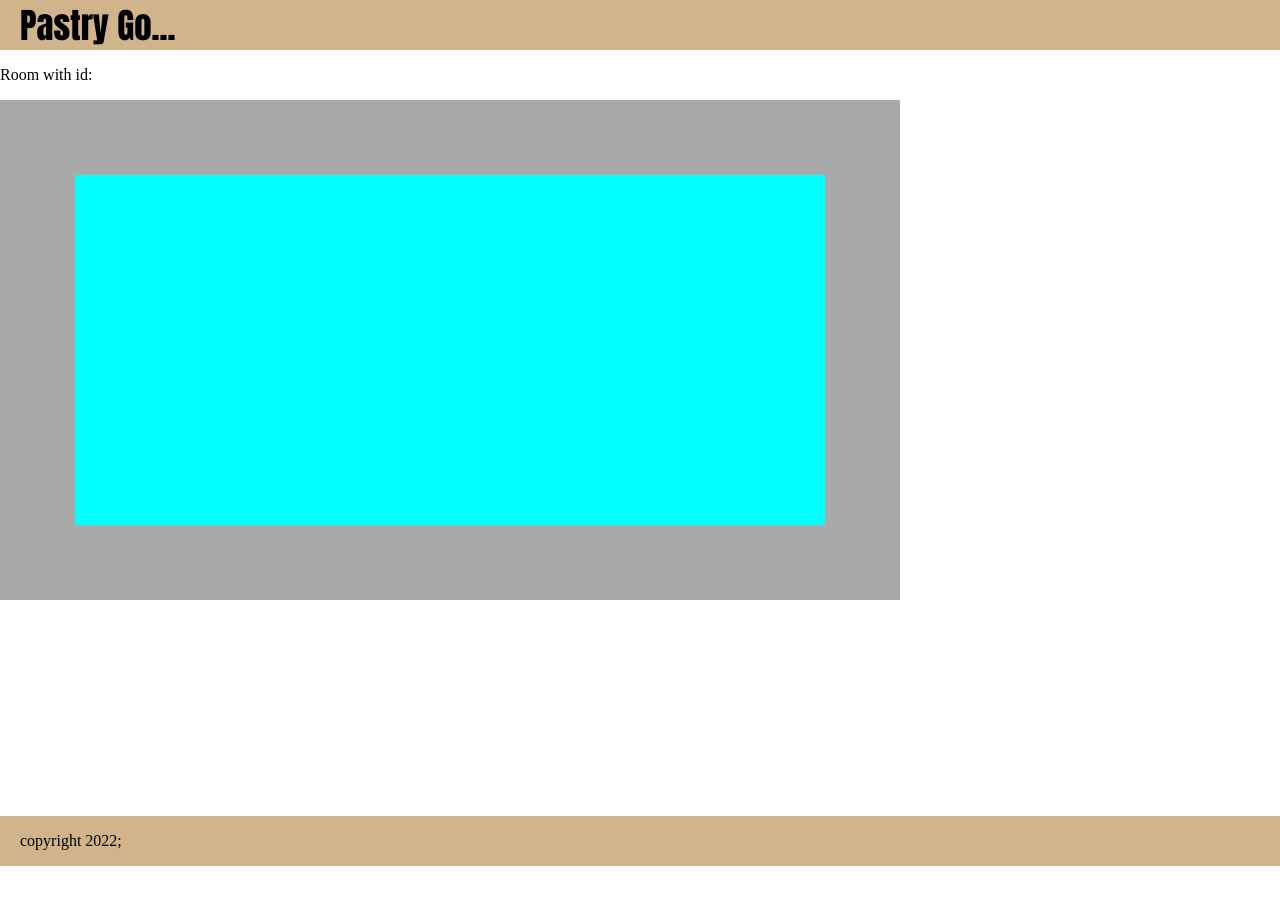
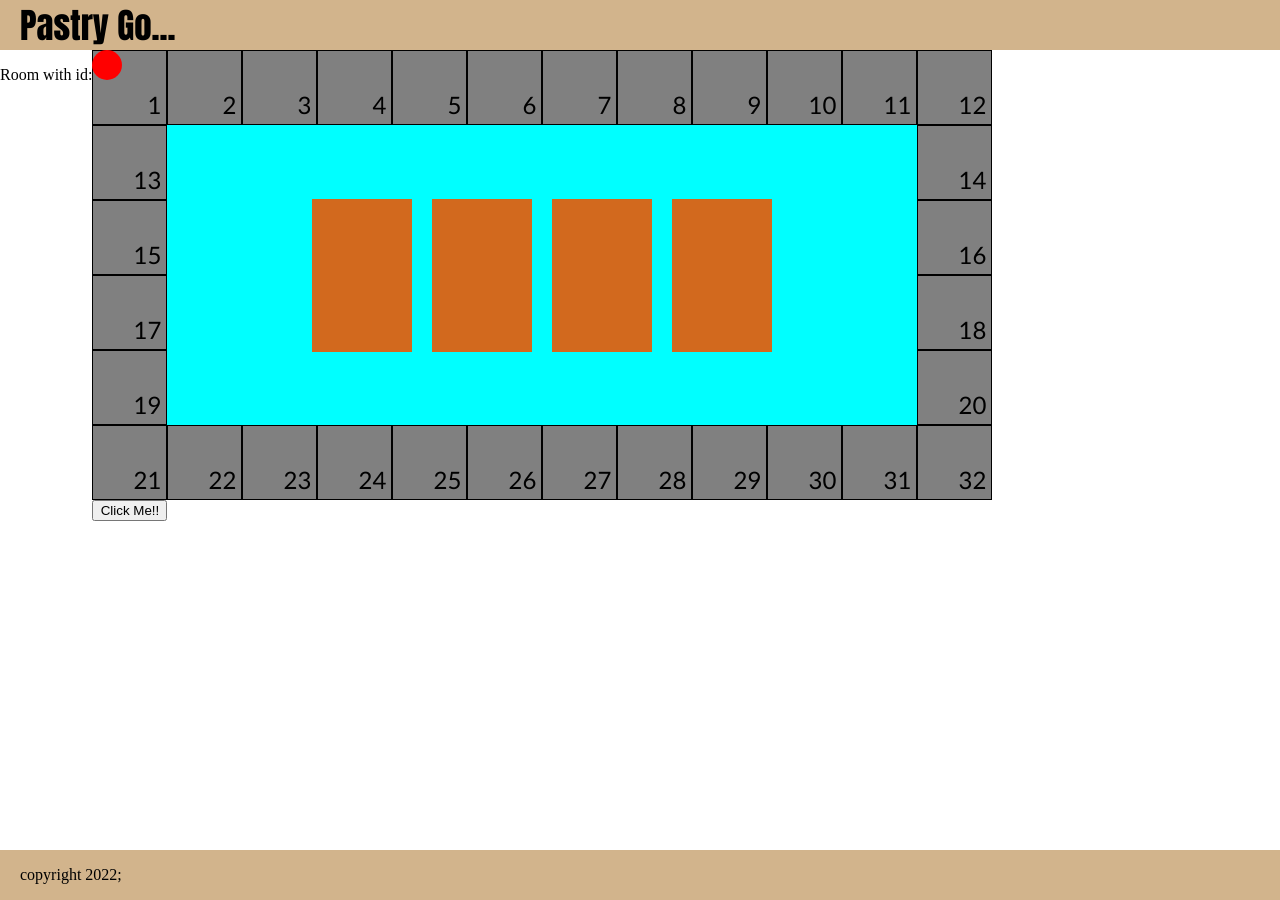
Before and after one commit to nkpe/pastry-go, a React (Create React App) app: page /room in a window 1280 px wide. Before the commit the page ends 866 px from the top, so only its background shows below. Built offline with nearby package versions, Linux system fonts and the light colour scheme.

Commit message:
player icon logic started

```diff
--- a/src/App.css
+++ b/src/App.css
@@ -1,3 +1,6 @@
 main {
-  height: calc(100vh - 50px);
+  height: 100vh;
+  width: 100%;
+  display: flex;
+  flex-direction: column;
 }
--- a/src/components/pages/game/GameBoard.css
+++ b/src/components/pages/game/GameBoard.css
@@ -1,11 +1,7 @@
 #game-board {
-    display: flex;
-    align-items: center;
-    justify-content: center;
-    height: 500px;
-    width: 900px;
-    background-color: darkgray;
-
+    display: grid;
+    grid-template-columns: repeat(12, 75px);
+    grid-template-rows: repeat(6, 75px);
 }
 
 #game-outer {
@@ -17,11 +13,47 @@
 }
 
 #game-inner {
-    height: 350px;
-    width: 750px;
+    grid-column-start: 2;
+    grid-row-start: 2;
+    grid-column-end: 12;
+    grid-row-end: 6;
+    display: flex;
+    row-gap: 20px;
+    column-gap: 20px;
     background-color: aqua;
+    align-items: center;
+    justify-content: center;
 }
 
-#player-icons {
+.game-card-placeholder {
+    height: 153px;
+    width: 100px;
+    background-color: chocolate;
+}
 
+.player-icons {
+    height: 30px;
+    width: 30px;
+    border-radius: 50%;
+    background-color: red;
+    position: absolute
 }
+
+.board-game-square {
+    display: flex;
+    height: 75px;
+    width: 75px;
+    background-color: grey;
+    border: black solid 1px;
+    justify-content: flex-end;
+    align-items: flex-end;
+    padding: 5px;
+    box-sizing: border-box;
+}
+
+.board-game-square h2 {
+    margin: 0;
+    height: fit-content;
+    font-family:'Gill Sans', 'Gill Sans MT', Calibri, 'Trebuchet MS', sans-serif;
+    font-weight: 100;
+}
--- a/src/components/pages/game/GameBoard.tsx
+++ b/src/components/pages/game/GameBoard.tsx
@@ -1,9 +1,17 @@
 import React, { useState } from 'react';
-
+import "./GameBoard.css";
 import PlayerIcons from "../game/PlayerIcons";
 function GameCardPlaceholder() {
     return (
         <div className="game-card-placeholder"></div>
+    )
+}
+
+function BoardSquare({id}: any) {
+    return (
+        <div id={id} className="board-game-square">
+            <h2>{id}</h2>
+        </div>
     )
 }
 
@@ -15,17 +23,37 @@ export default function GameBoard() {
 
     const [playerId, setPlayerId] = useState(generatePlayerId());
 
+    let squares: any = [];
+
+    const squareNumber = 32;
+    for (let i=0; i<squareNumber; i++) {
+        squares.push(<BoardSquare key={i} id={i+1}/>);
+    }
+    let x = 0;
+    let y = 0;
+    const playerMove = () => {
+        const currentPlayer: any = document.getElementById(playerId as any);
+        currentPlayer.style.transform = `translate(${x * 75}px, ${y * 75}px)`;
+        if (x < 11) {
+            x++;
+        } else {
+            y++
+        }
+
+        console.log("click working")
+    }
+
     return (
         <div id="game-board">
-            <div id="game-outer">
-                <PlayerIcons playerId={playerId} />
-                <div id="game-inner">
-                    <GameCardPlaceholder />
-                    <GameCardPlaceholder />
-                    <GameCardPlaceholder />
-                    <GameCardPlaceholder />
-                </div>
+            <PlayerIcons playerId={playerId}/>
+            {squares}
+            <div id="game-inner">
+                <GameCardPlaceholder />
+                <GameCardPlaceholder />
+                <GameCardPlaceholder />
+                <GameCardPlaceholder />
             </div>
+            <button onClick={playerMove}>Click Me!!</button>
         </div>
     )
 };
--- a/src/components/pages/game/PlayerIcons.tsx
+++ b/src/components/pages/game/PlayerIcons.tsx
@@ -1,9 +1,12 @@
-import React from 'react';
+import React, { useState } from 'react';
 
-export default function PlayerIcons ({playerId}:any) {
+export default function PlayerIcons ({playerId, playerMove}: any) {
+    // get the style
+
+
+
     return (
-        <div id={playerId} className="player-icons">
-
+        <div id={playerId} className="player-icons" style={{transform: playerMove}}>
         </div>
     )
 }
--- /dev/null
+++ b/src/components/pages/room/Room.css
@@ -0,0 +1,6 @@
+
+#room {
+    display: flex;
+    flex-wrap: wrap;
+    align-content: center;
+}
--- a/src/components/pages/room/Room.tsx
+++ b/src/components/pages/room/Room.tsx
@@ -1,13 +1,10 @@
 import React from "react";
 import { useSearchParams } from "react-router-dom";
+import './Room.css';
 
 import GameBoard from "../game/GameBoard";
 
-import '../game/GameBoard.css';
-
 function Room() {
-
-
     let [searchParams, setSearchParams] = useSearchParams();
     console.log(searchParams.toString());
     return (
```
